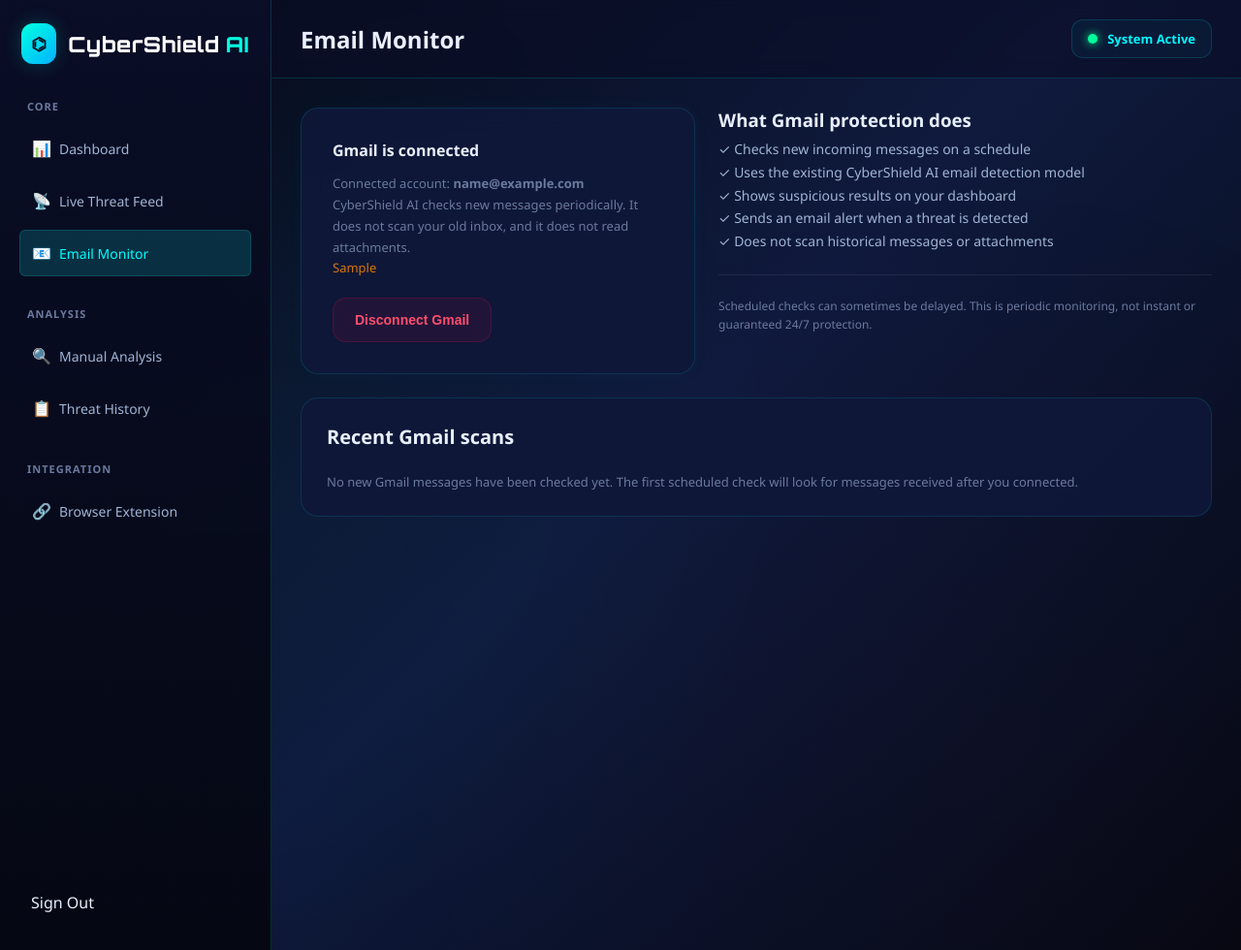
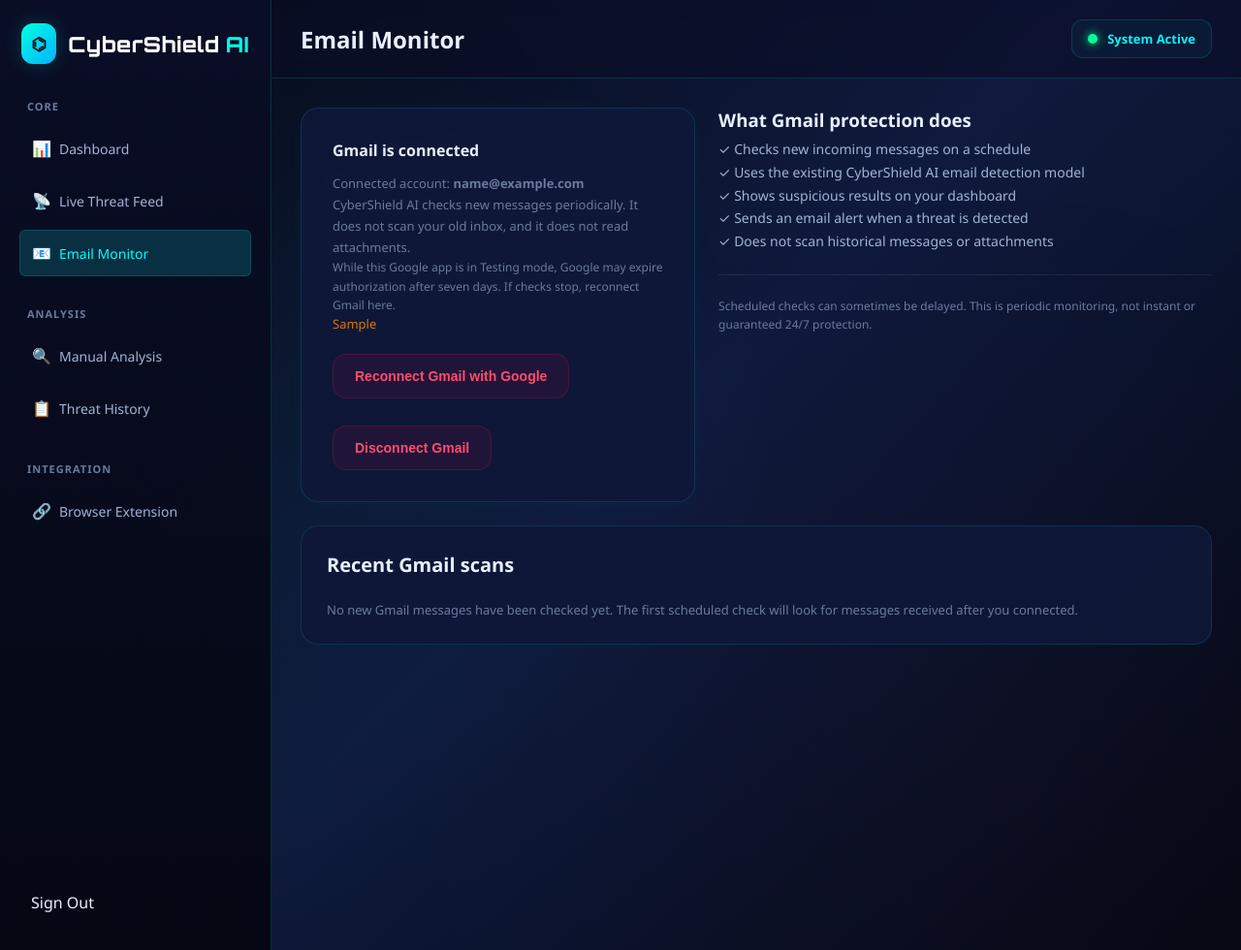
Before and after one commit to syedamahvish03/cyberShieldai, a Django app: page / in a window 1280 px wide, after a click on "📧 Email Monitor". Shown: the whole page at 97% size. Run offline with Django 5.2, Linux system fonts and the light colour scheme; a user stored in the database is signed in; tables that the repository leaves empty hold one stand-in row (values such as "Sample post"); data that the repository does not hold is empty; parts of the project's set-up code (start-up, migrations or seed data) failed here and were passed over.

Commit message:
Add Gmail reauthorization option for expiring testing-mode tokens

```diff
--- a/backend/analyzer/templates/index.html
+++ b/backend/analyzer/templates/index.html
@@ -2822,9 +2822,16 @@ scrollbar-color: #00f0ff #101936;
                         Connected account: <strong>{{ email_address }}</strong><br>
                         CyberShield AI checks new messages periodically. It does not scan your old inbox, and it does not read attachments.
                     </p>
+                    <p style="font-size: 12px; color: var(--text-muted); line-height: 1.6;">
+                        While this Google app is in Testing mode, Google may expire authorization after seven days. If checks stop, reconnect Gmail here.
+                    </p>
                     {% if gmail_connection.last_error %}
                         <p style="font-size: 13px; color: #d97706; line-height: 1.6;">{{ gmail_connection.last_error }}</p>
                     {% endif %}
+                    <form method="post" action="{% url 'gmail_oauth_start' %}" style="margin-bottom: 8px;">
+                        {% csrf_token %}
+                        <button type="submit" class="disconnect-button">Reconnect Gmail with Google</button>
+                    </form>
                     <form method="post" action="{% url 'gmail_disconnect' %}">
                         {% csrf_token %}
                         <button type="submit" class="disconnect-button">Disconnect Gmail</button>
```
